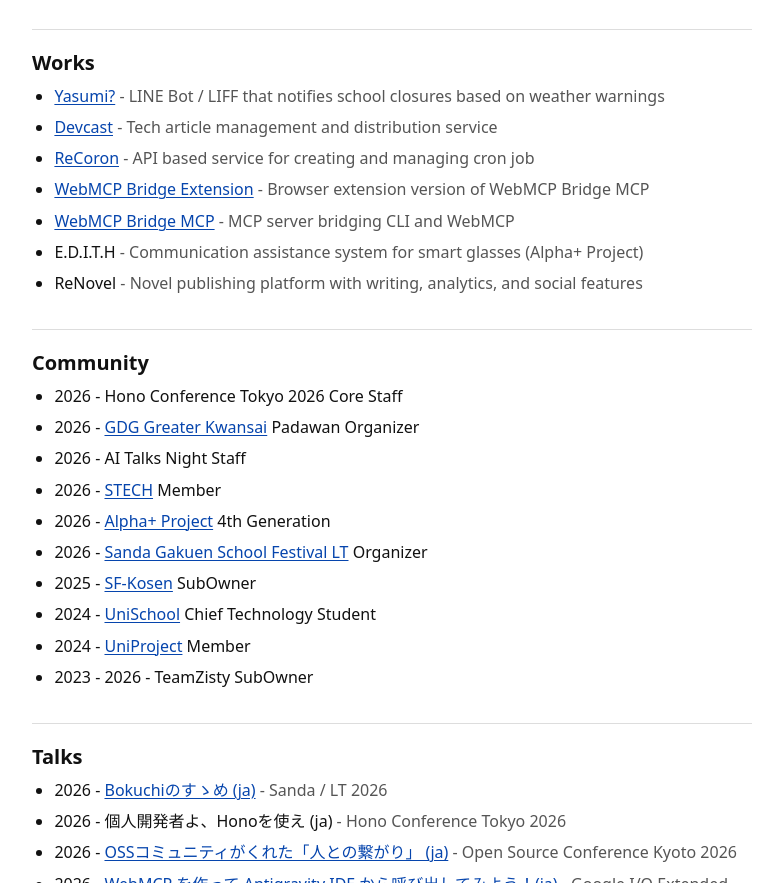
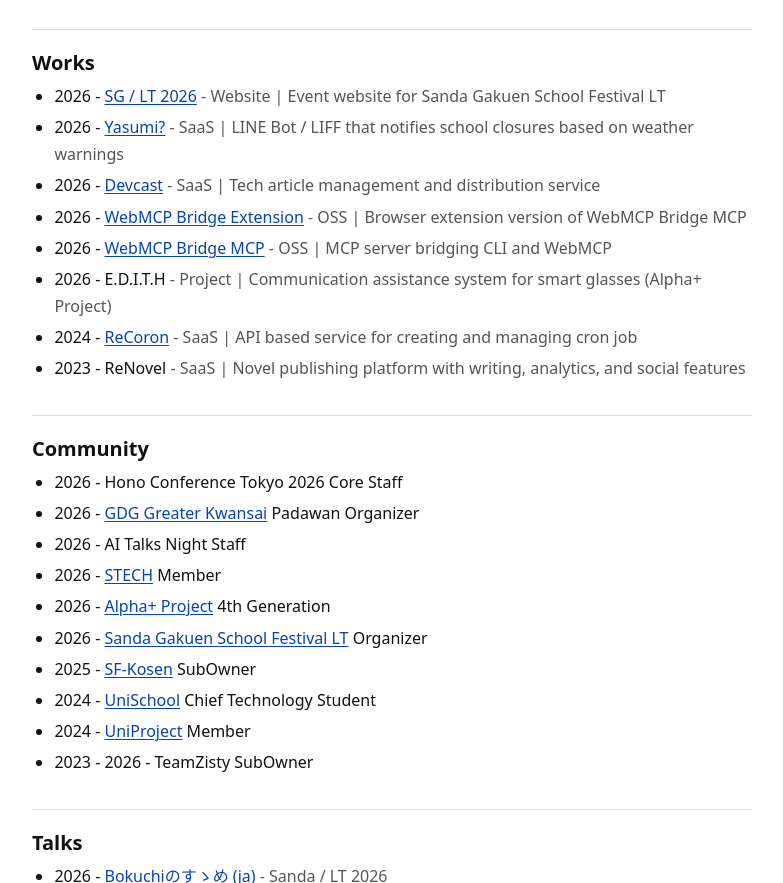
Before and after one commit to tanahiro2010/portfolio, an Astro site: page / in a window 1280 px wide. Shown: the part 1047-1930 px from the top of the page, without its empty margins (248-1031 px from the left). Built offline with nearby package versions, Linux system fonts and the light colour scheme; Astro itself is replaced by a stand-in of ours.

Commit message:
docs: Revise works section with new projects and details
Updated project descriptions and added new projects for 2026.

```diff
--- a/src/data/home.md
+++ b/src/data/home.md
@@ -38,20 +38,22 @@
 
 ## Works
 
-- [Yasumi?](https://yasumi.unischool.jp/)
-<span class="meta">- LINE Bot / LIFF that notifies school closures based on weather warnings</span>
-- [Devcast](https://devcast.work/)
-<span class="meta">- Tech article management and distribution service</span>
-- [ReCoron](https://re-coron.vercel.app/)
-<span class="meta">- API based service for creating and managing cron job</span>
-- [WebMCP Bridge Extension](https://github.com/gdg-jp/webmcp-bridge-extension)
-<span class="meta">- Browser extension version of WebMCP Bridge MCP</span>
-- [WebMCP Bridge MCP](https://github.com/gdg-jp/webmcp-bridge-mcp)
-<span class="meta">- MCP server bridging CLI and WebMCP</span>
-- E.D.I.T.H
-<span class="meta">- Communication assistance system for smart glasses (Alpha+ Project)</span>
-- ReNovel
-<span class="meta">- Novel publishing platform with writing, analytics, and social features</span>
+- 2026 - [SG / LT 2026](https://sglt.under18.dev)
+<span class="meta">- Website | Event website for Sanda Gakuen School Festival LT</span>
+- 2026 - [Yasumi?](https://yasumi.unischool.jp/)
+<span class="meta">- SaaS | LINE Bot / LIFF that notifies school closures based on weather warnings</span>
+- 2026 - [Devcast](https://devcast.work/)
+<span class="meta">- SaaS | Tech article management and distribution service</span>
+- 2026 - [WebMCP Bridge Extension](https://github.com/gdg-jp/webmcp-bridge-extension)
+<span class="meta">- OSS | Browser extension version of WebMCP Bridge MCP</span>
+- 2026 - [WebMCP Bridge MCP](https://github.com/gdg-jp/webmcp-bridge-mcp)
+<span class="meta">- OSS | MCP server bridging CLI and WebMCP</span>
+- 2026 - E.D.I.T.H
+<span class="meta">- Project | Communication assistance system for smart glasses (Alpha+ Project)</span>
+- 2024 - [ReCoron](https://re-coron.vercel.app/)
+<span class="meta">- SaaS | API based service for creating and managing cron job</span>
+- 2023 - ReNovel
+<span class="meta">- SaaS | Novel publishing platform with writing, analytics, and social features</span>
 
 ## Community
 
```
